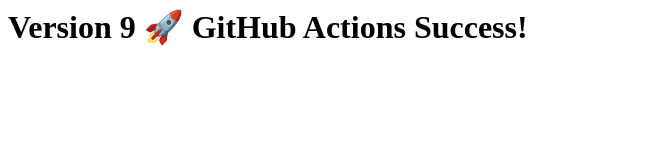
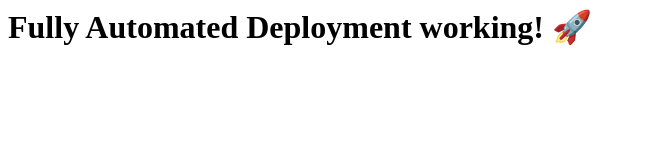
Before and after one commit to paulboby1/aws-cicdpipeline, a plain HTML site: page index.html in a window 1280 px wide. Shown: the whole page, without its empty margins (0-645 px from the left). Drawn offline with Linux system fonts and the light colour scheme.

Commit message:
Deployment test after SSH fix

```diff
--- a/index.html
+++ b/index.html
@@ -1 +1 @@
-<h1>Version 9 🚀 GitHub Actions Success!</h1>
+<h1>Fully Automated Deployment working! 🚀</h1>
```
